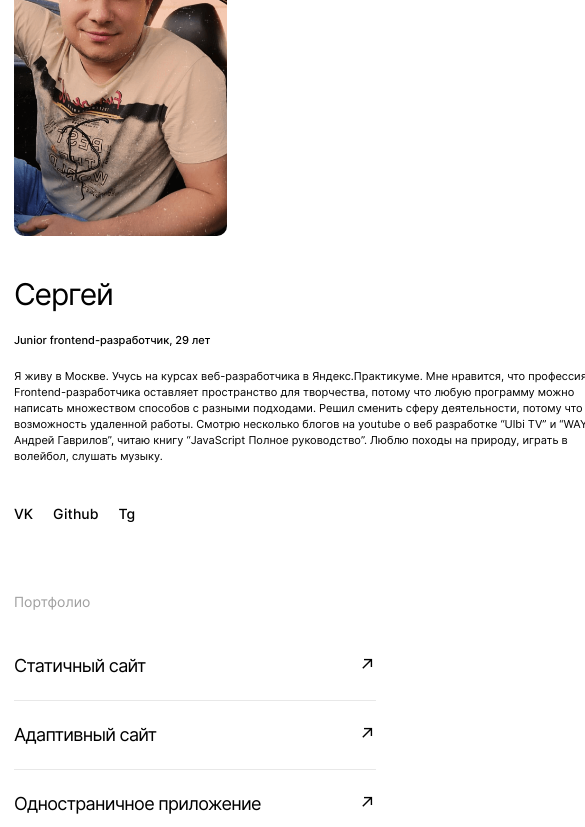
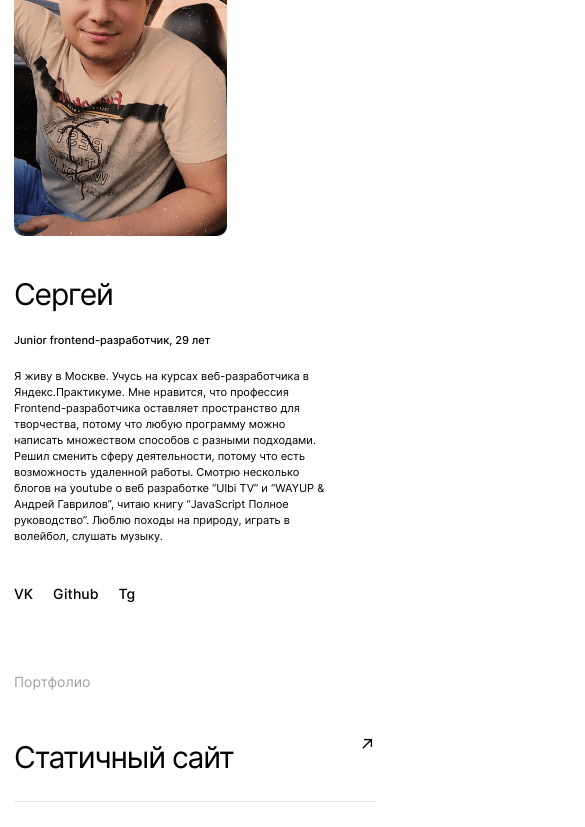
Before and after one commit to Sergynya174/movies-explorer-frontend, a React (Create React App) app: page / in a window 390 px wide. Shown: the part 2164-2991 px from the top of the page, 585 px wide, since content can reach past the window. Built offline with nearby package versions, Linux system fonts and the light colour scheme.

Commit message:
Фронт дипломной с исправлениями

```diff
--- a/src/components/App/App.js
+++ b/src/components/App/App.js
@@ -20,6 +20,7 @@ function App() {
   return (
     <div className='page'>
       <Header handleMenu={toggleMenu} />
+      <main className='main'>
         <Routes>
           <Route path='/' element={<Main/>} />
           <Route path='/movies' element={<Movies/>} />
@@ -29,6 +30,7 @@ function App() {
           <Route path='/signup' element={<Register/>} />
           <Route path='/*' element={<NotFound/>} />
         </Routes>
+      </main>
       <Footer />
     </div>
   );
--- a/src/components/AtAll/Header/Header.css
+++ b/src/components/AtAll/Header/Header.css
@@ -101,13 +101,11 @@
     border: 0;
     color: black;
     font-size: 22px;
-    transition: all 0.2s ease;
 }
 
 .header__menu-close:hover {
     cursor: pointer;
     opacity: 0.8;
-    color: #4285f4;
 }
 
 .header__menu-link {
--- a/src/components/AtAll/Header/HeaderMain/HeaderMain.js
+++ b/src/components/AtAll/Header/HeaderMain/HeaderMain.js
@@ -22,8 +22,8 @@ const HeaderMain = () => {
                     <Link className='header__link header__link_navigation' to='/saved-movies'>Сохраненные фильмы</Link>
                 </div>
                 <NavLink to='/profile'>
-                    <button className='header__account'></button>
-                    <button onClick={handleOpen} className='header__burger-menu'></button>
+                    <button className='header__account' type='button'></button>
+                    <button onClick={handleOpen} className='header__burger-menu' type='button'></button>
                 </NavLink>
                 {
                     isClicked ?
@@ -34,7 +34,7 @@ const HeaderMain = () => {
                                 <NavLink to='/movies' onClick={handleClose} className='header__menu-link'>Фильмы</NavLink>
                                 <NavLink to='/saved-movies' onClick={handleClose} className='header__menu-link'>Сохраненные фильмы</NavLink>
                                 <Link to='/profile' onClick={handleClose} className='header__account_active'></Link>
-                                <button onClick={handleClose} className='header__menu-close'>&#x2716;</button>
+                                <button onClick={handleClose} className='header__menu-close' type='button'>&#x2716;</button>
                             </div>
                         </>
                         :
--- a/src/components/Main/AboutMe/AboutMe.css
+++ b/src/components/Main/AboutMe/AboutMe.css
@@ -19,7 +19,7 @@
 }
 
 .about-me__info{
-    width: 600px;
+    max-width: 600px;
     margin-right: 49px;
 }
 
--- a/src/components/Main/Portfolio/Portfolio.css
+++ b/src/components/Main/Portfolio/Portfolio.css
@@ -19,13 +19,11 @@
 
 .portfolio__item{
     list-style-type: none;
-    padding: 20px 0;
-    display: flex;
-    justify-content: space-between;
+    padding: 20px 0 19px;
 }
 
 .portfolio__item:first-of-type{
-    padding: 0 0 20px;
+    padding: 0 0 19px;
 }
 
 .portfolio__item:last-of-type{
@@ -39,12 +37,18 @@
 
 .portfolio__link{
     font-style: normal;
+    text-decoration: none;
+    color: #000000;
+    display: flex;
+    justify-content: space-between;
+}
+
+.portfolio__link-text{
     font-weight: 400;
     font-size: 30px;
     line-height: 50px;
     letter-spacing: -0.04em;
-    text-decoration: none;
-    color: #000000;
+    margin: 0;
 }
 
 .portfolio__link-icon{
--- a/src/components/Main/Portfolio/Portfolio.js
+++ b/src/components/Main/Portfolio/Portfolio.js
@@ -1,4 +1,3 @@
-/* eslint-disable jsx-a11y/anchor-has-content */
 import React from "react";
 import './Portfolio.css';
 
@@ -8,16 +7,24 @@ const Portfolio = () => {
             <h2 className='portfolio__title'>Портфолио</h2>
             <ul className='portfolio__list'>
                 <li className='portfolio__item'>
-                    <a className='portfolio__link' href='https://sergynya174.github.io/how-to-learn/' target='_blank' rel='noreferrer'>Статичный сайт</a>
-                    <p className='portfolio__link-icon'>↗</p>
+                    <a className='portfolio__link' href='https://sergynya174.github.io/how-to-learn/' target='_blank' rel='noreferrer'>
+                        <p className='portfolio__link-text'>Статичный сайт</p>
+                        <p className='portfolio__link-icon'>↗</p>
+                    </a>
                 </li>
                 <li className='portfolio__item'>
-                    <a className='portfolio__link' href='https://sergynya174.github.io/russian-travel/' target='_blank' rel='noreferrer'>Адаптивный сайт</a>
-                    <p className='portfolio__link-icon'>↗</p>
+                    <a className='portfolio__link' href='https://sergynya174.github.io/russian-travel/' target='_blank' rel='noreferrer'>
+                        <p className='portfolio__link-text'>Адаптивный сайт</p>
+                        <p className='portfolio__link-icon'>↗</p>
+                    </a>
+
                 </li>
                 <li className='portfolio__item'>
-                    <a className='portfolio__link' href='https://github.com/Sergynya174/react-mesto-api-full' target='_blank' rel='noreferrer'>Одностраничное приложение</a>
-                    <p className='portfolio__link-icon'>↗</p>
+                    <a className='portfolio__link' href='https://github.com/Sergynya174/react-mesto-api-full' target='_blank' rel='noreferrer'>
+                        <p className='portfolio__link-text'>Одностраничное приложение</p>
+                        <p className='portfolio__link-icon'>↗</p>
+                    </a>
+
                 </li>
             </ul>
         </section>
--- a/src/components/Main/Techs/Techs.css
+++ b/src/components/Main/Techs/Techs.css
@@ -93,3 +93,9 @@
         margin: 50px auto 0;
     }
 }
+
+@media (max-width: 600px){
+    .techs{
+        background-color: #FFFFFF;
+    }
+}
--- a/src/components/Movies/MoviesCard/MoviesCard.js
+++ b/src/components/Movies/MoviesCard/MoviesCard.js
@@ -15,7 +15,7 @@ const MoviesCard = () => {
                     <h2 className='movie-card__name'>Книготорговцы</h2>
                     <p className='movie-card__time'>1ч 42м</p>
                 </div>
-                <button className='movie-card__like'></button>
+                <button className='movie-card__like' type='button'></button>
             </div>
         </li>
     )
```
Lines whose indentation alone changed are shown as unchanged.
